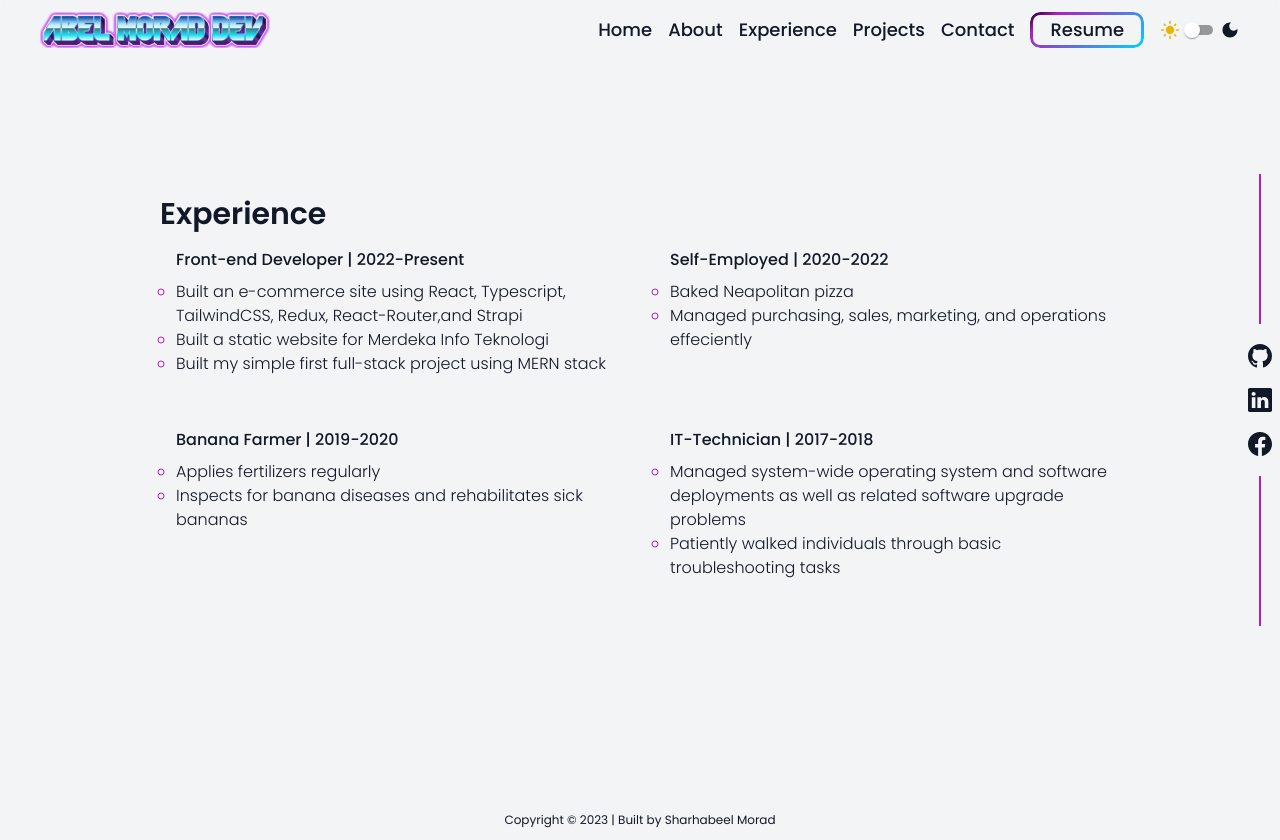
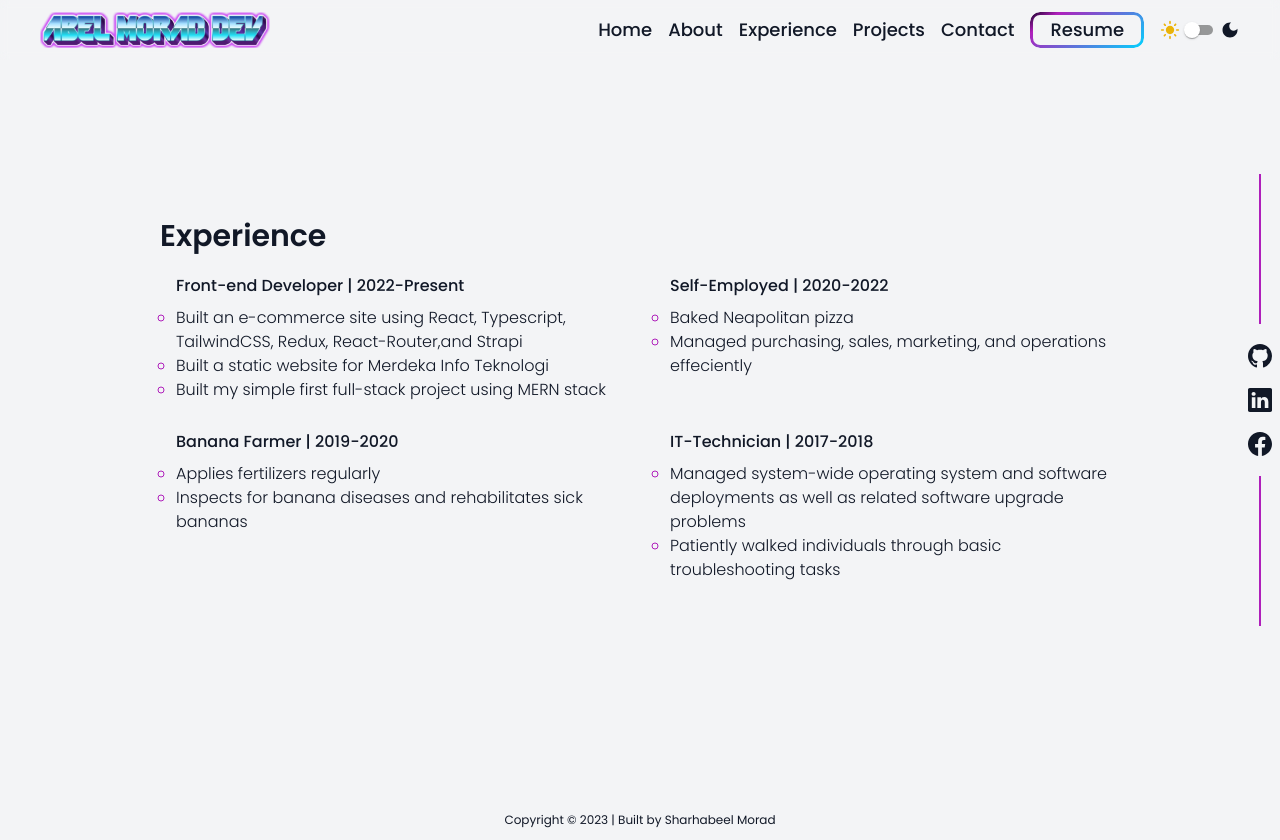
Before and after one commit to abelmorad/abel-morad, a React (Vite) app: page /experience in a window 1280 px wide. Built offline with nearby package versions, Linux system fonts and the light colour scheme.

Commit message:
Style: update

```diff
--- a/src/pages/Experience.tsx
+++ b/src/pages/Experience.tsx
@@ -3,9 +3,9 @@ import Aside from "../components/Aside";
 function Experience() {
   return (
     <section className="flex flex-col px-6 pt-20 laptop:pt-0 items-start laptop:h-screen laptop:place-content-center tablet:px-20 laptop:px-40 desktop:px-96 ">
-      <h1 className="text-3xl font-semibold mb-4">Experience</h1>
+      <h1 className="text-3xl font-semibold mb-5">Experience</h1>
       <div className="grid gap-7 tablet:grid-cols-2">
-        <div className="mb-6 pl-4">
+        <div className="ml-4">
           <p className="font-medium mb-2">Front-end Developer | 2022-Present</p>
           <ul>
             <li className="font-light">
@@ -20,7 +20,7 @@ function Experience() {
             </li>
           </ul>
         </div>
-        <div className="mb-6 pl-4">
+        <div className="ml-4">
           <p className="font-medium mb-2">Self-Employed | 2020-2022</p>
           <ul>
             <li className="font-light">Baked Neapolitan pizza</li>
@@ -29,7 +29,7 @@ function Experience() {
             </li>
           </ul>
         </div>
-        <div className="mb-6 pl-4">
+        <div className="ml-4">
           <p className="font-medium mb-2">Banana Farmer | 2019-2020</p>
           <ul>
             <li className="font-light">Applies fertilizers regularly</li>
@@ -38,7 +38,7 @@ function Experience() {
             </li>
           </ul>
         </div>
-        <div className="mb-6 pl-4">
+        <div className="ml-4">
           <p className="font-medium mb-2">IT-Technician | 2017-2018</p>
           <ul>
             <li className="font-light">
```
